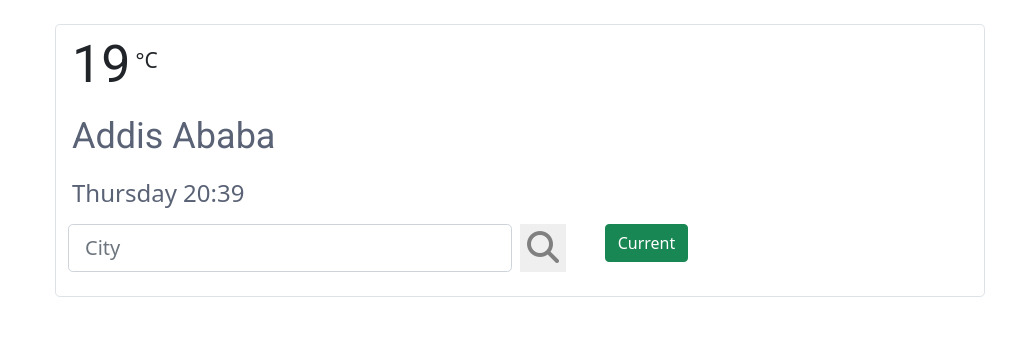
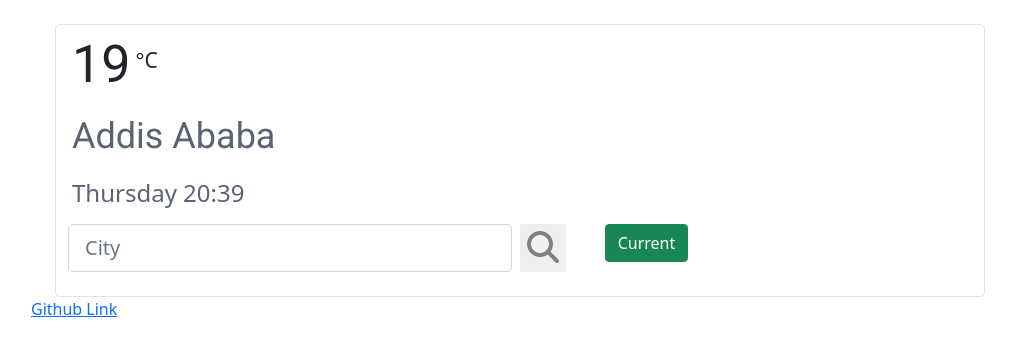
Before and after one commit to Aebise/sample-web, a plain HTML site: page index.html in a window 1280 px wide. Shown: the whole page, without its empty margins (51-1067 px from the left). Drawn offline with nearby package versions, Linux system fonts and the light colour scheme; a web font is replaced by a local one.

Commit message:
added github link

```diff
--- a/index.html
+++ b/index.html
@@ -60,6 +60,9 @@
           </div>
         </form>
       </div>
+      <div class="col">
+        <a href="https://github.com/Aebise/sample-web">Github Link</a>
+      </div>
     </div>
     <script
       src="https://kit.fontawesome.com/173a9551ea.js"
```
